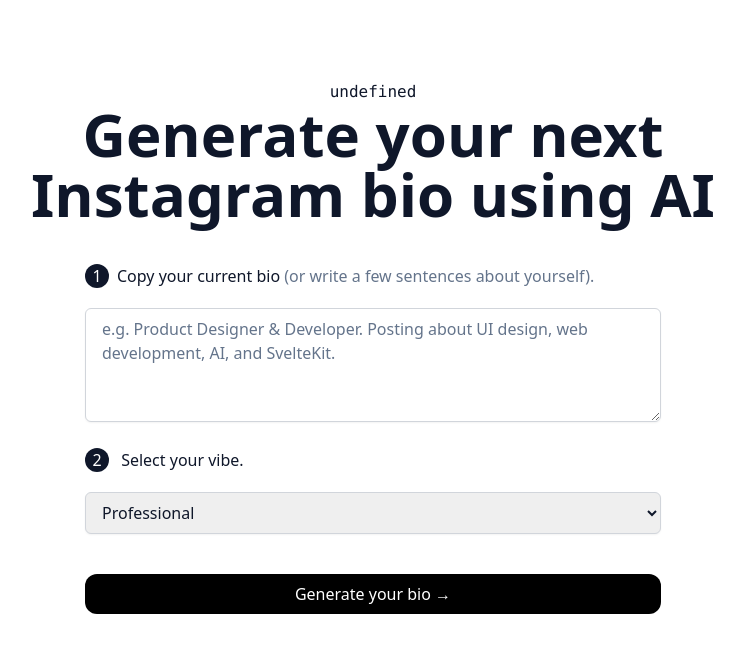
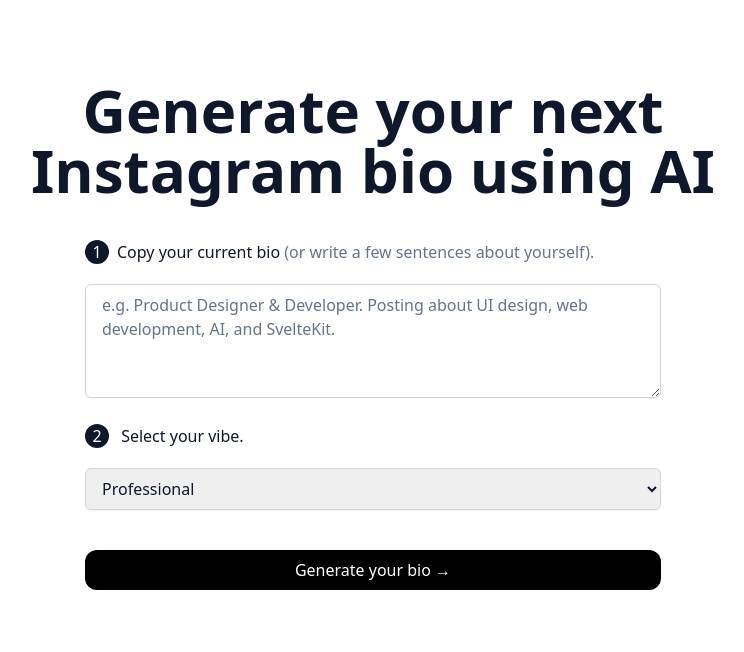
Before and after one commit to zaxwebs/ig-bio-gen, a SvelteKit app: page / in a window 1280 px wide. Shown: the top 652 px of the page, without its empty margins (267-1011 px from the left). Built offline with nearby package versions, Linux system fonts and the light colour scheme.

Commit message:
removed <pre>

```diff
--- a/src/routes/+page.svelte
+++ b/src/routes/+page.svelte
@@ -21,7 +21,6 @@
 <main
 	class="flex flex-1 w-full flex-col items-center justify-center px-4 mt-12 sm:mt-20 text-slate-900"
 >
-	<pre>{bio}</pre>
 	<h1 class="sm:text-6xl text-4xl max-w-[708px] font-bold text-slate-900 text-center">
 		Generate your next Instagram bio using AI
 	</h1>
```
